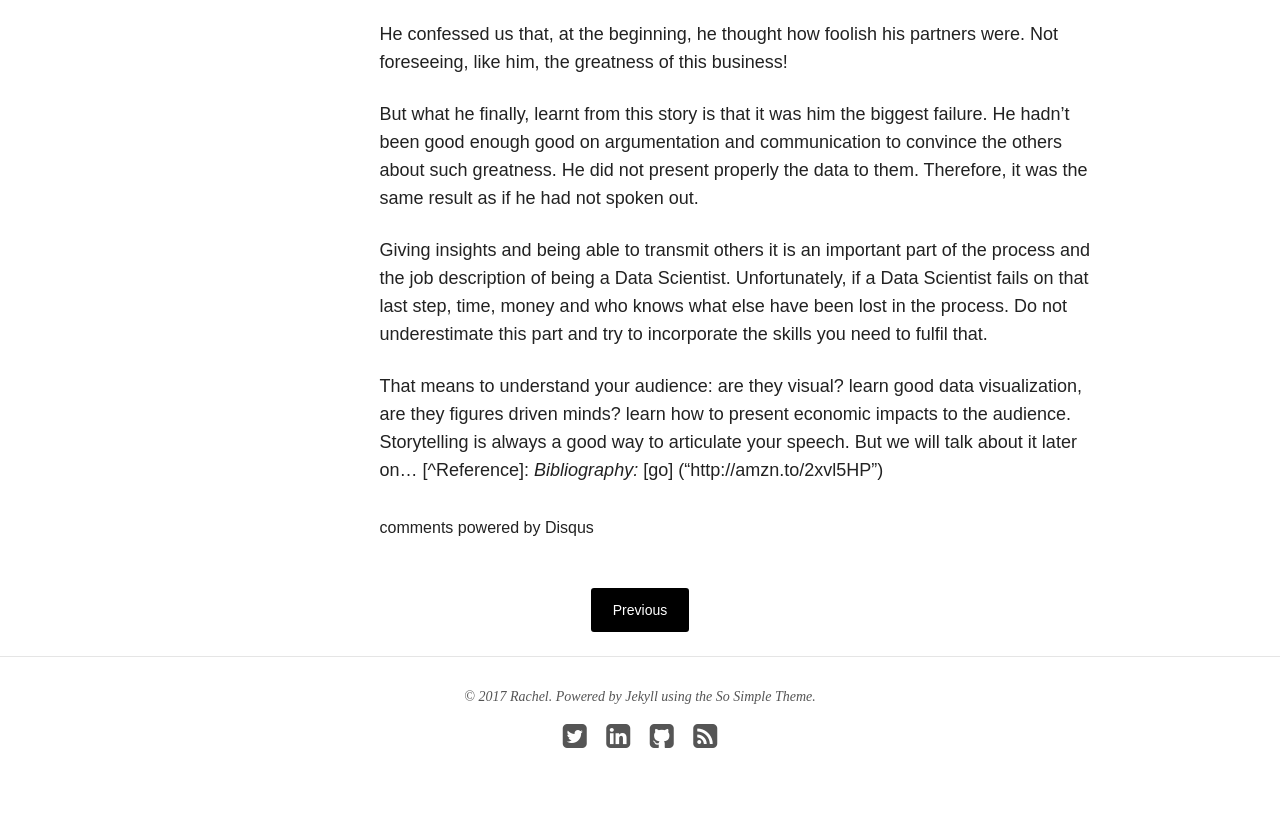
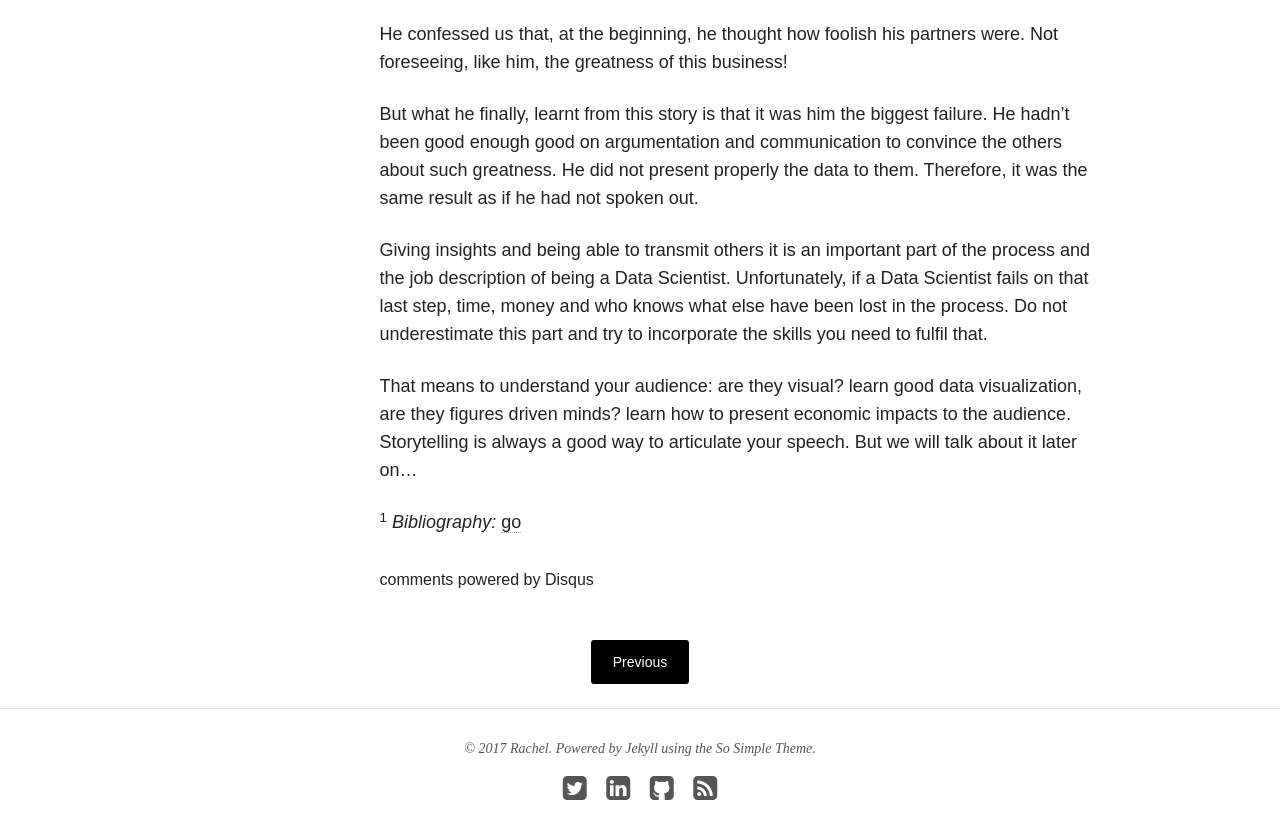
Before and after one commit to raquelredo/raquelredo.github.io_site, a Jekyll site: the page built from _posts/articles/2017-08-24-Understanding-Data-Science.md, in a window 1280 px wide and 900 px high, scrolled down 3866 px. Shown: the top 839 px of the window. Built offline with Jekyll 4.4.1, drawn with Linux system fonts in a browser that asks for light colours; nearby versions of some CDN libraries; comment, search, counter and statistics services are not loaded; some of the changed text lies outside the part shown.

Commit message:
changed footnote

```diff
--- a/_posts/articles/2017-08-24-Understanding-Data-Science.md
+++ b/_posts/articles/2017-08-24-Understanding-Data-Science.md
@@ -15,7 +15,7 @@ date: "2017-8-24 16:03:29"
 modified: "2017-8-24 16:03:29"
 ---
 
-# Understanding Data Science[^Reference]
+# Understanding Data Science <sup>1</sup>
 Most of us are new to this field called Data Science In my way to becoming a Data Scientist, I became a little bit confused on the differences some terms had. I did not know how to define myself. Am I a Data Analyst? Am I a Data Scientist? Jobs descriptions did not help me to get out this confusion. The terms seemed to blend or merge with other like Data Architect, Full Stack developer, Web developer, organic Analyst, Business Analyst, Big Data Developer/analyst...and many others.
 
 If you are in a similar cross path as mine. Let me simplify things. A Data Scientist is someone who works with data in a scientific way. Nothing else to add.
@@ -72,4 +72,5 @@ But what he finally, learnt from this story is that it was him the biggest failu
 Giving insights and being able to transmit others it is an important part of the process and the job description of being a Data Scientist. Unfortunately, if a Data Scientist fails on that last step, time, money and who knows what else have been lost in the process. Do not underestimate this part and try to incorporate the skills you need to fulfil that.
 
 That means to understand your audience: are they visual? learn good data visualization, are they figures driven minds? learn how to present economic impacts to the audience. Storytelling is always a good way to articulate your speech. But we will talk about it later on...
-[^Reference]: *Bibliography:*  [go] ("http://amzn.to/2xvl5HP")
+
+<sup>1</sup> *Bibliography:*  [go]("http://amzn.to/2xvl5HP")
```
